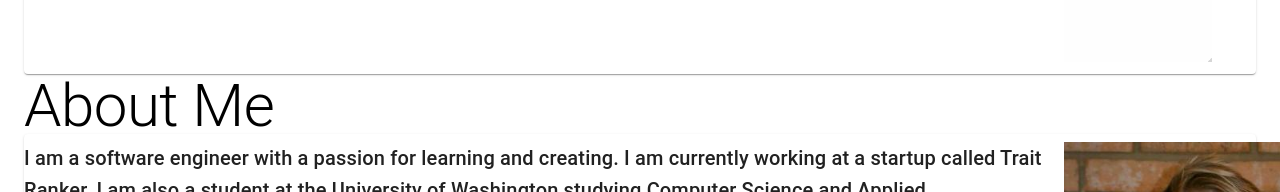
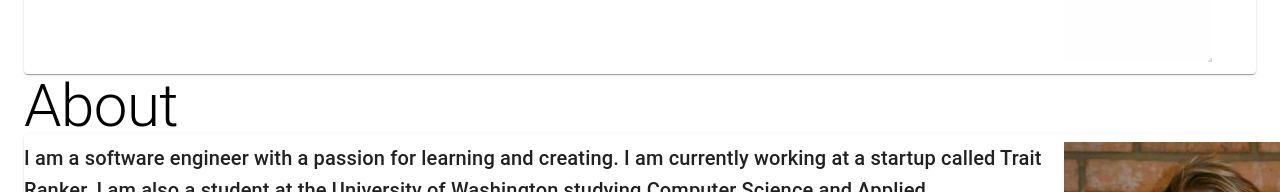
Before and after one commit to NMaass/Portfolio, a React (Create React App) app: page / in a window 1280 px wide. Shown: the part 394-586 px from the top of the page. Built offline with nearby package versions, Linux system fonts and the light colour scheme.

Commit message:
Adds routes to grab inital section out of the url and pastes useOnScreen to track user location on page

```diff
--- a/src/App.js
+++ b/src/App.js
@@ -1,13 +1,16 @@
 import "./App.css";
 import ContentArea from "./Components/ContentArea";
-import React, { createContext } from "react";
+import React, { createContext, useEffect } from "react";
 import siteContent from "./data/siteContent";
 import { useMediaQuery } from "@mui/material";
 import NavBar from "./Components/NavBar";
+import { Route, Routes, useParams } from "react-router-dom";
 
-const MobileContext = createContext();
+export const MobileContext = createContext();
+export const ScrollContext = createContext();
 function App() {
   const isMobile = useMediaQuery("(max-width: 1023px)");
+  const { initialSection } = useParams();
   const [currentSection, setCurrentSection] = React.useState(
     siteContent[0]["Title"]
   );
@@ -19,27 +22,35 @@ function App() {
         title={item["Title"]}
         key={index}
         index={index}
-        id={item["Title"]}
       />
     );
   });
+
+  console.log("initialSection", initialSection);
+  useEffect(() => {
+    if (initialSection) {
+      console.log("initialSection scrolling", initialSection);
+      doScroll(initialSection);
+      initialSection = null;
+    }
+  }, []);
   const doScroll = (section) => {
     if (section === currentSection) return;
 
     setCurrentSection(section);
-    console.log(section, document.getElementById(section));
     document.getElementById(section).scrollIntoView({ behavior: "smooth" });
   };
 
   return (
     <div>
       <MobileContext.Provider value={isMobile}>
-        <NavBar doScroll={doScroll} />
-        {listContent}
+        <ScrollContext.Provider value={currentSection}>
+          <NavBar doScroll={doScroll} />
+          {listContent}
+        </ScrollContext.Provider>
       </MobileContext.Provider>
     </div>
   );
 }
 
 export default App;
-export { MobileContext };
--- a/src/Components/ContentArea.js
+++ b/src/Components/ContentArea.js
@@ -10,11 +10,11 @@ const ContentArea = ({ text, media, title, index }) => {
   });
   const isMobile = useContext(MobileContext);
   return (
-    <Container maxWidth="xl" sx={{ height: "50vh" }} id={title}>
+    <Container maxWidth="xl" sx={{ height: "50vh" }}>
       <Fade in={loaded}>
         <Slide direction="left" in={loaded}>
           <div>
-            <Typography variant="h2" sx={{ textAlign: "left" }}>
+            <Typography variant="h2" sx={{ textAlign: "left" }} id={title}>
               {title}
             </Typography>
             <Paper>
--- a/src/Components/NavBar.js
+++ b/src/Components/NavBar.js
@@ -5,7 +5,6 @@ import NavItem from "./NavItem";
 
 const NavBar = ({ doScroll }) => {
   const menuItems = siteContent.map((item) => {
-    console.log(item["Title"]);
     return (
       <NavItem
         section={item["Title"]}
--- a/src/data/siteContent.js
+++ b/src/data/siteContent.js
@@ -8,7 +8,7 @@ const siteContent = [
     Media: MobileDrag,
   },
   {
-    Title: "About Me",
+    Title: "About",
     Description:
       "I am a software engineer with a passion for learning and creating. I am currently working at a startup called Trait Ranker. I am also a student at the University of Washington studying Computer Science and Applied Mathematics.",
     Media: headshot,
```
